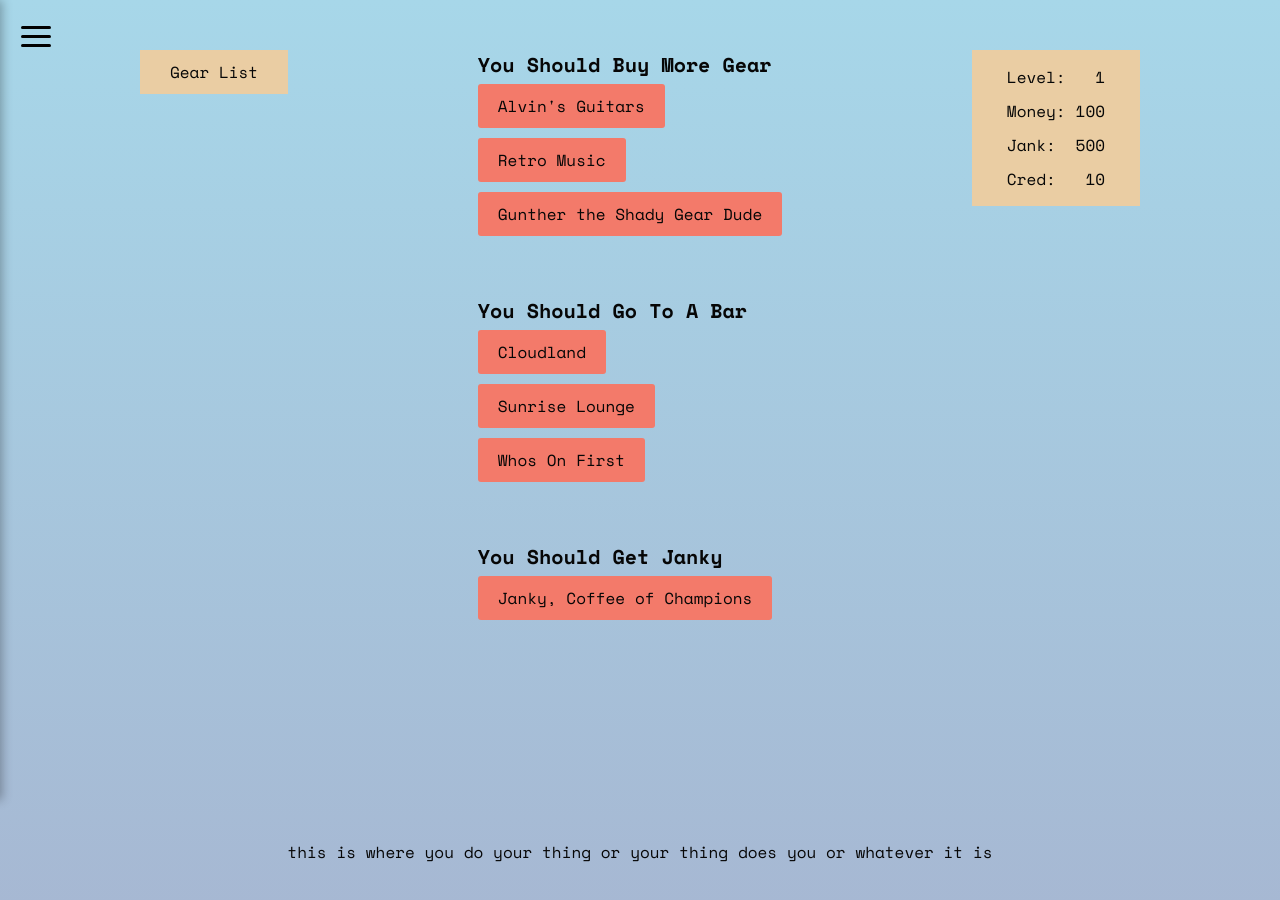
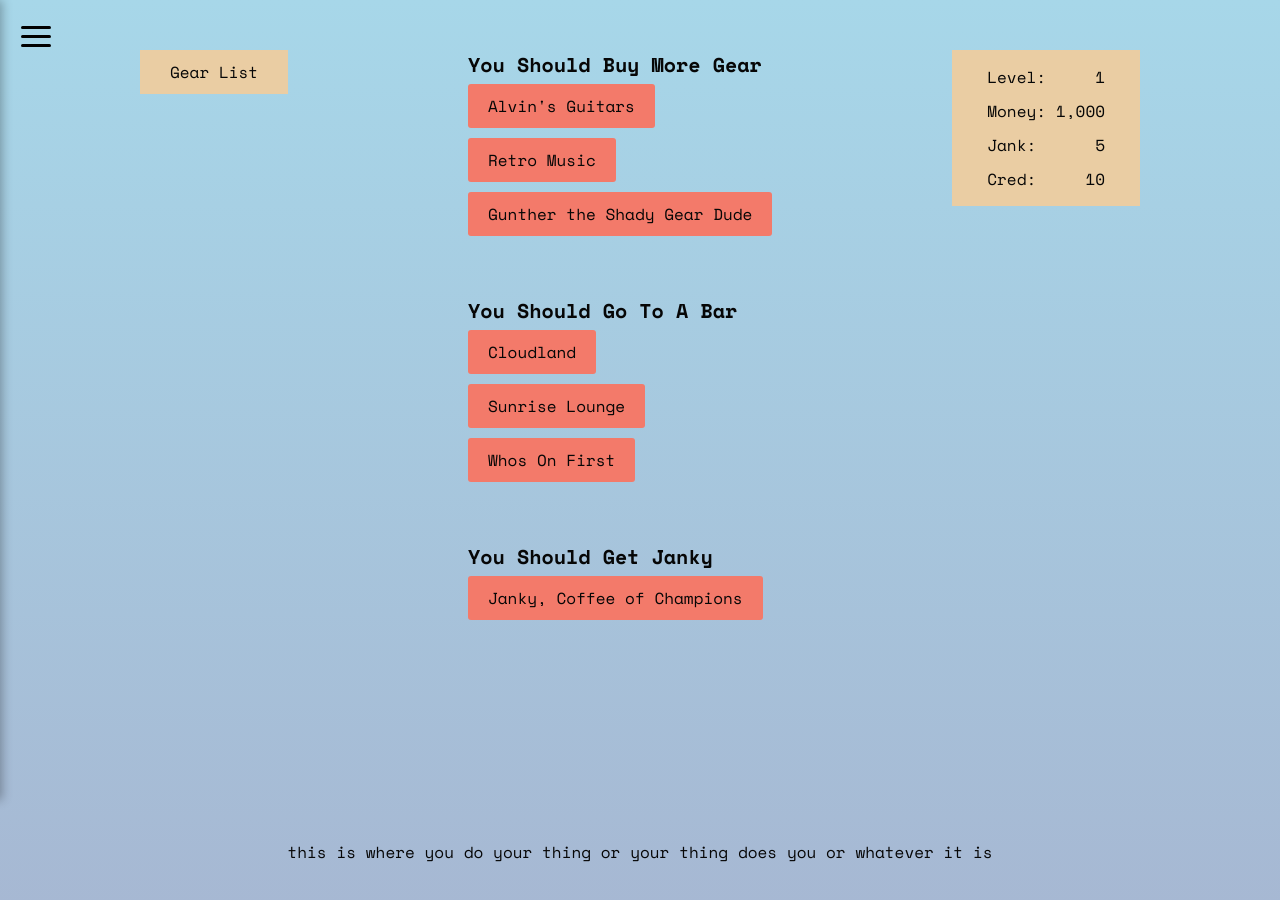
Before and after one commit to fscarlett/janky-front-2, a React (Vite) app: page /play in a window 1280 px wide. Shown: the top 900 px of the page. Built offline with nearby package versions, Linux system fonts and the light colour scheme.

Commit message:
read default scores

```diff
--- a/src/pages/Play.tsx
+++ b/src/pages/Play.tsx
@@ -2,6 +2,7 @@ import { Link } from 'react-router'
 
 // import styles from '../styles/App.module.css'
 import playStyles from '../styles/Play.module.css'
+import { defaultScores } from '../utils/defaults'
 
 function Play() {
   return (
@@ -93,21 +94,31 @@ function Play() {
         <div className={playStyles.play_right_stats}>
           <div className={playStyles.level_wrapper}>
             <div className={playStyles.level_label}>Level:</div>
-            <div className={playStyles.level_amount}>1</div>
+            <div className={playStyles.level_amount}>{defaultScores.level}</div>
           </div>
           <div className={playStyles.money_wrapper}>
             <div className={playStyles.money_label}>Money:</div>
-            <div className={playStyles.money_amount}>100</div>
+            <div className={playStyles.money_amount}>
+              {defaultScores.money.toLocaleString(undefined, {
+                minimumFractionDigits: 0,
+                maximumFractionDigits: 0,
+              })}
+            </div>
           </div>
 
           <div className={playStyles.jank_wrapper}>
             <div className={playStyles.jank_label}>Jank:</div>
-            <div className={playStyles.jank_amount}>500</div>
+            <div className={playStyles.jank_amount}>{defaultScores.jank}</div>
           </div>
 
           <div className={playStyles.cred_wrapper}>
             <div className={playStyles.cred_label}>Cred:</div>
-            <div className={playStyles.cred_amount}>10</div>
+            <div className={playStyles.cred_amount}>
+              {defaultScores.cred.toLocaleString(undefined, {
+                minimumFractionDigits: 0,
+                maximumFractionDigits: 0,
+              })}
+            </div>
           </div>
         </div>
       </div>
--- a/src/utils/defaults.ts
+++ b/src/utils/defaults.ts
@@ -6,6 +6,6 @@ export const defaultScores: {
 } = {
   level: 1,
   money: 1000,
-  jank: 50,
+  jank: 5,
   cred: 10,
 }
```
